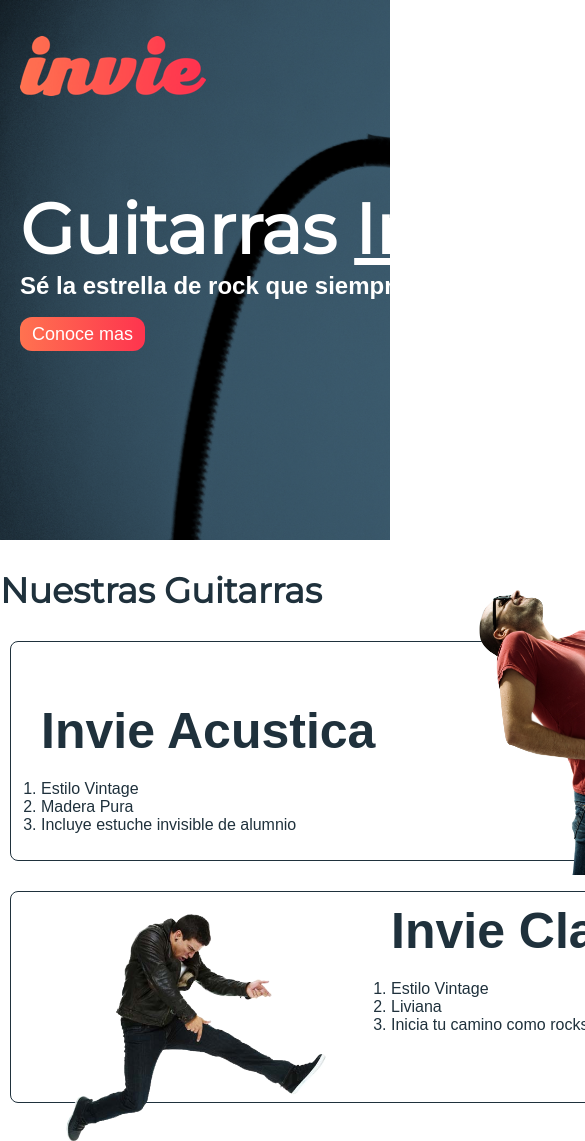
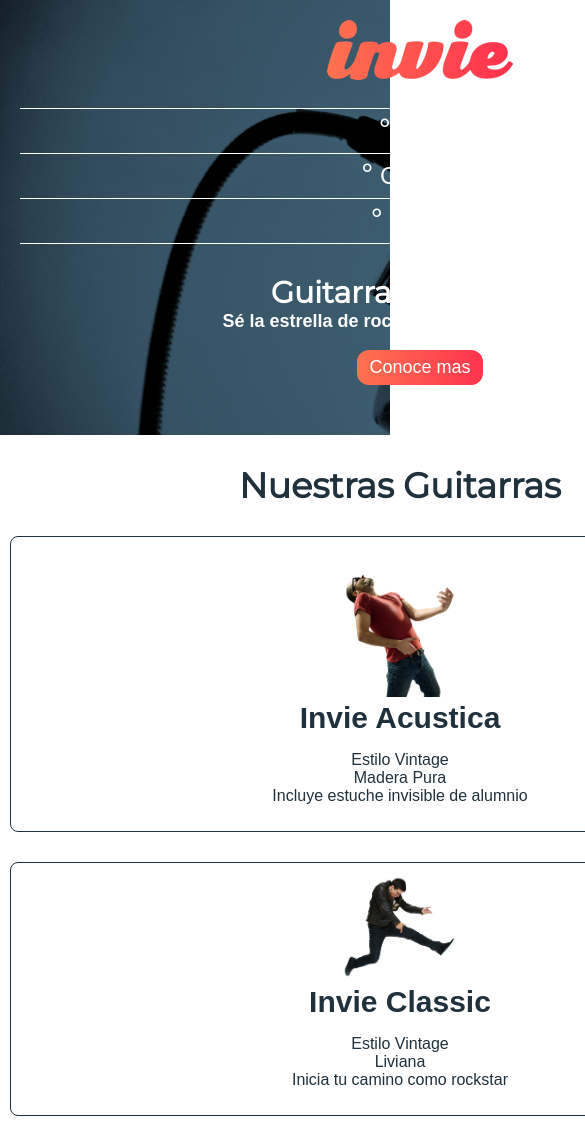
Before and after one commit to rojasangelica96/inviesibles, a plain HTML site: page index.html in a window 390 px wide. Shown: the top 1141 px of the page, 585 px wide, since content can reach past the window. Drawn offline with Linux system fonts and the light colour scheme; a web font is replaced by a local one.

Commit message:
Update invie.css

```diff
--- a/css/invie.css
+++ b/css/invie.css
@@ -246,3 +246,161 @@ input:focus, textarea:focus{
 .tabla{
 	margin: 50px 0;
 }
+
+
+@media screen and (max-width: 800px){
+	/*.contenedor{
+		width: auto;
+		max-width: 800px;
+	}*/
+
+	/*PORTADA*/
+	.titulo{
+		font-size: 45px;
+		margin-top: 30px;
+	}
+
+	.title-a{
+		font-size: 18px;
+	}
+
+	.portada{
+		height: auto;
+	}
+
+	.portada .button{
+		margin-bottom: 30px;
+		display: inline-block;
+	}
+
+	/*GUITARRAS*/
+	.guitarras{
+		text-align: center;
+	}
+
+	.izquierda, .derecha{
+		float: none;
+		position: static;
+	}
+
+	.title-b{
+		margin: 0;
+	}
+
+	.guitarra li{
+		list-style: none;
+	}
+
+	.guitarra.b{
+		height: auto;
+	}
+
+	.contenedor-guitarra-b{
+		position: static;
+		margin:0;
+	}
+
+	.contenedor-guitarra-a{
+		padding: 0;
+	}
+
+}
+
+@media screen and (max-width: 767px){
+	.footer .contenedor {
+		display: block;
+	}
+
+	.contacto{
+		margin: 0 auto;
+	}
+
+	.formulario{
+		display: block;
+		margin: 0 auto;
+		width: 300px;
+	}
+
+	.intereses label{
+		display: block;
+		font-size: 16px;
+	}
+
+	.col1{
+		margin:0;
+	}
+
+	input[type="radio"], input[type="checkbox"]{
+		zoom:1.5;}
+
+	input[type="text"], input[type="email"]{
+		font-size: 16px;
+		padding: 5px;
+	}
+
+	textarea{
+		width: 100%;
+	}
+}
+
+@media screen and (max-width: 650px){
+	.header{
+		text-align: center;
+	}
+
+	.logotipo{
+		margin: 0;
+	}
+
+	.menu{
+		position: static;
+		display: block;
+	}
+
+	.menu li:first-child {
+		 margin: 0;
+	}
+
+	.menu ul {
+		padding: 0;
+	}
+
+}
+
+@media screen and (max-width: 500px){
+	.menu li{
+		display: block;
+		margin: 0;
+		padding: 8px 0 ;
+		border-bottom: 1px solid white;
+	}
+
+	.menu li:before {
+		display: none;
+	}
+
+	.menu li:first-child {
+		border-top: 1px solid white;
+	}
+
+	.portada{
+		text-align: center;
+	}
+
+	.titulo{
+		font-size: 30px;
+	}
+	.title{
+		font-size: 16px;
+	}
+
+	.guitarra img{
+		width: 150px;
+		/*height: auto;*/
+	}
+
+	.title-b{
+		font-size: 30px;
+
+	}
+}
```
